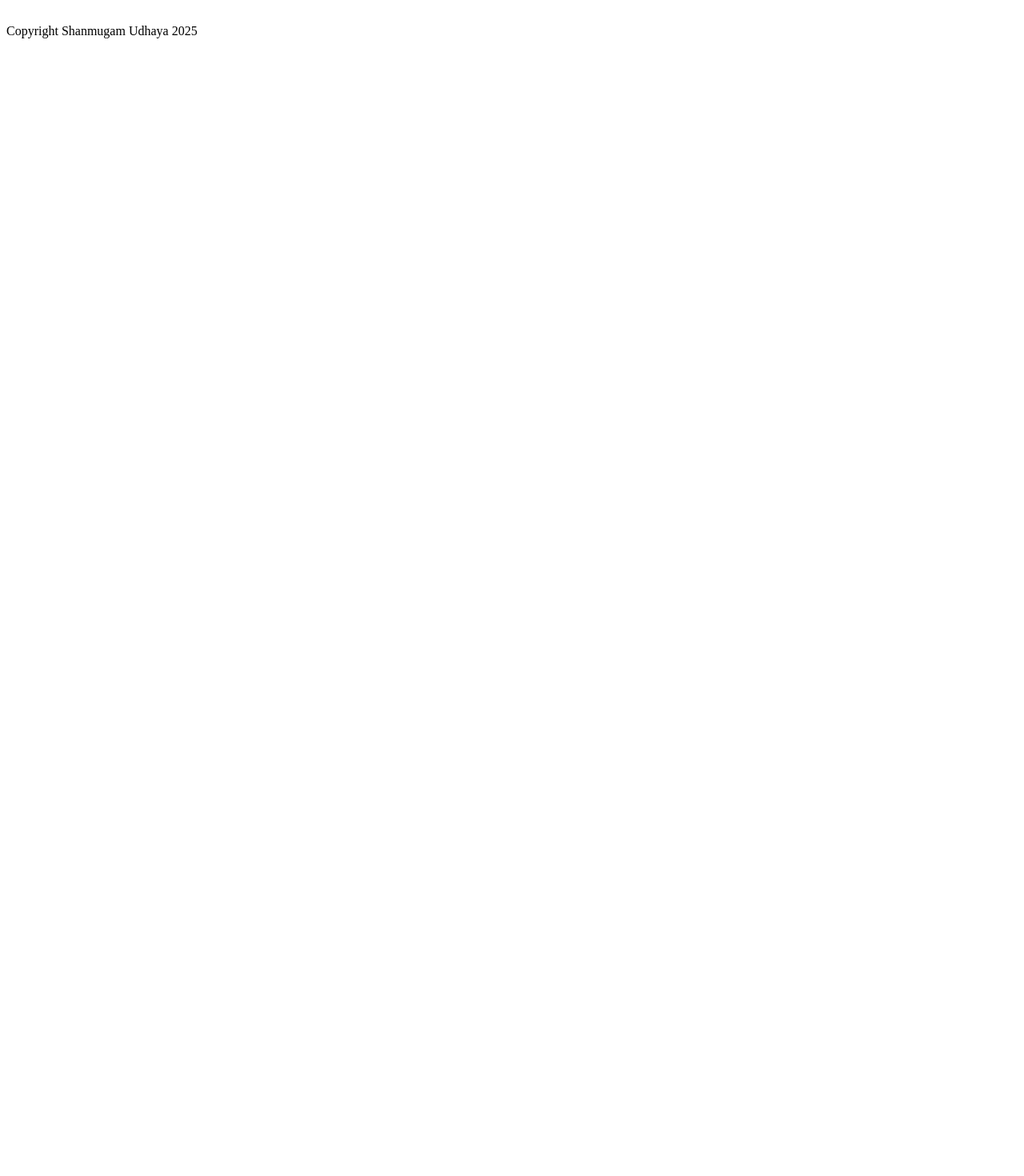
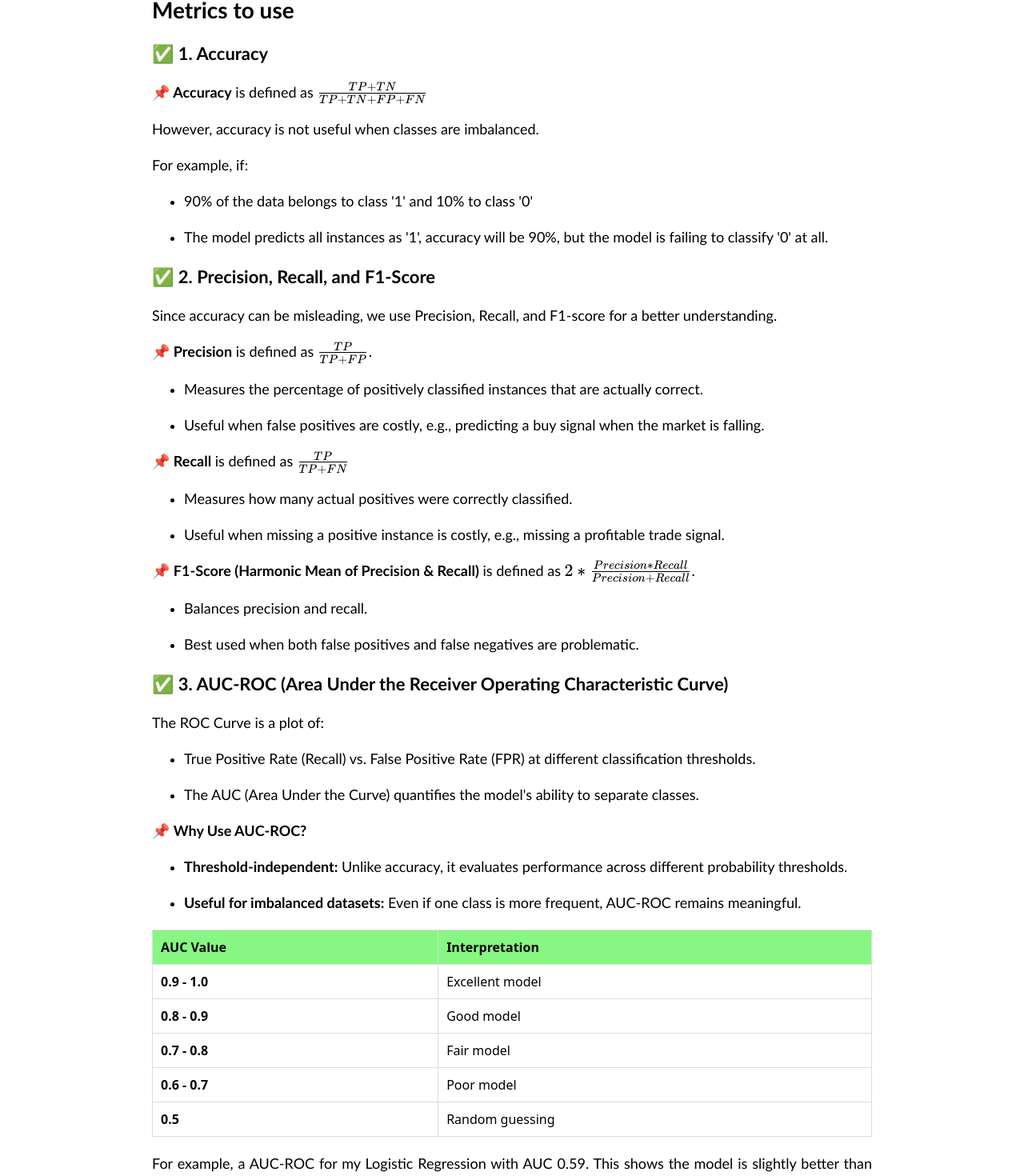
Before and after one commit to UdhayaShan1/forex-ml-exploration, a React (Vite) app in the folder website/forex-ml/: page /#/classification in a window 1280 px wide. Shown: the part 1271-2741 px from the top of the page at 80% size. Before the commit the page ends 1327 px from the top, so only its background shows below. Built offline with nearby package versions, Linux system fonts and the light colour scheme.

Commit message:
Add metric section to classification section

```diff
--- a/website/forex-ml/src/pages/Classification.jsx
+++ b/website/forex-ml/src/pages/Classification.jsx
@@ -54,9 +54,78 @@ df['Target'] = np.where(df['Close'].shift(-lookahead) > df['Close'], 1, 0)
 df.dropna(inplace=True)
 \`\`\`
 
+## Metrics to use
+
+### ✅ 1. Accuracy
+
+**📌 Accuracy** is defined as $$\\frac{TP+TN}{TP+TN+FP+FN}$$
+
+However, accuracy is not useful when classes are imbalanced.
+
+For example, if:
+- 90% of the data belongs to class '1' and 10% to class '0'
+
+- The model predicts all instances as '1', accuracy will be 90%, but the model is failing to classify '0' at all.
+
+### ✅ 2. Precision, Recall, and F1-Score
+
+Since accuracy can be misleading, we use Precision, Recall, and F1-score for a better understanding.
+
+**📌 Precision** is defined as $$\\frac{TP}{TP+FP}$$.
+- Measures the percentage of positively classified instances that are actually correct.
+
+- Useful when false positives are costly, e.g., predicting a buy signal when the market is falling.
+
+**📌 Recall** is defined as $$\\frac{TP}{TP+FN}$$
+
+- Measures how many actual positives were correctly classified.
+
+- Useful when missing a positive instance is costly, e.g., missing a profitable trade signal.
+
+**📌 F1-Score (Harmonic Mean of Precision & Recall)** is defined as $$2*\\frac{Precision*Recall}{Precision+Recall}$$.
+
+- Balances precision and recall.
+
+- Best used when both false positives and false negatives are problematic.
+
+### ✅ 3. AUC-ROC (Area Under the Receiver Operating Characteristic Curve)
+
+The ROC Curve is a plot of:
+- True Positive Rate (Recall) vs. False Positive Rate (FPR) at different classification thresholds.
+
+- The AUC (Area Under the Curve) quantifies the model's ability to separate classes.
+
+**📌 Why Use AUC-ROC?**
+
+- **Threshold-independent:** Unlike accuracy, it evaluates performance across different probability thresholds.
+
+- **Useful for imbalanced datasets:** Even if one class is more frequent, AUC-ROC remains meaningful.
+
+| **AUC Value** | **Interpretation**     |
+|--------------|------------------|
+| **0.9 - 1.0**  | Excellent model   |
+| **0.8 - 0.9**  | Good model        |
+| **0.7 - 0.8**  | Fair model        |
+| **0.6 - 0.7**  | Poor model        |
+| **0.5**        | Random guessing   |
+
+For example, a AUC-ROC for my Logistic Regression with AUC 0.59.
+This shows the model is slightly better than random.
+
+<figure>
+  <img src="${import.meta.env.BASE_URL}images/roc-curve-1seq-logistic.png" alt="AUC-ROC for Logistic Regression with 1 seq" width="500px">
+</figure>
 
 
+## Summary of Metrics
 
+| **Metric** | **Use Case**     |
+|--------------|------------------|
+| **Accuracy**  | Only when classes are balanced.   |
+| **Precision**  | When false positives are costly (e.g., incorrect buy signals).        |
+| **Recall**  | When false negatives are costly (e.g., missing trading opportunities).     |
+| **F1-Score**  | When both false positives and false negatives matter.        |
+| **AUC-ROC**        | To measure model’s ranking ability and performance across different thresholds.   |
 
 
     `
--- a/website/forex-ml/src/pages/MarkdownStyles.css
+++ b/website/forex-ml/src/pages/MarkdownStyles.css
@@ -87,3 +87,23 @@
   color: #0d47a1;
   font-style: italic;
 }
+
+.markdown-container table {
+  width: 100%;
+  border-collapse: collapse;
+  margin: 20px 0;
+}
+
+.markdown-container th, .markdown-container td {
+  font-family: system-ui, -apple-system, BlinkMacSystemFont, 'Segoe UI', Roboto, Oxygen, Ubuntu, Cantarell, 'Open Sans', 'Helvetica Neue', sans-serif;
+  font-size: 16px;
+  border: 1px solid #ddd;
+  padding: 10px;
+  text-align: left;
+}
+
+.markdown-container th {
+  font-family: system-ui, -apple-system, BlinkMacSystemFont, 'Segoe UI', Roboto, Oxygen, Ubuntu, Cantarell, 'Open Sans', 'Helvetica Neue', sans-serif;
+  background-color: #87f683;
+  font-weight: bold;
+}
```
